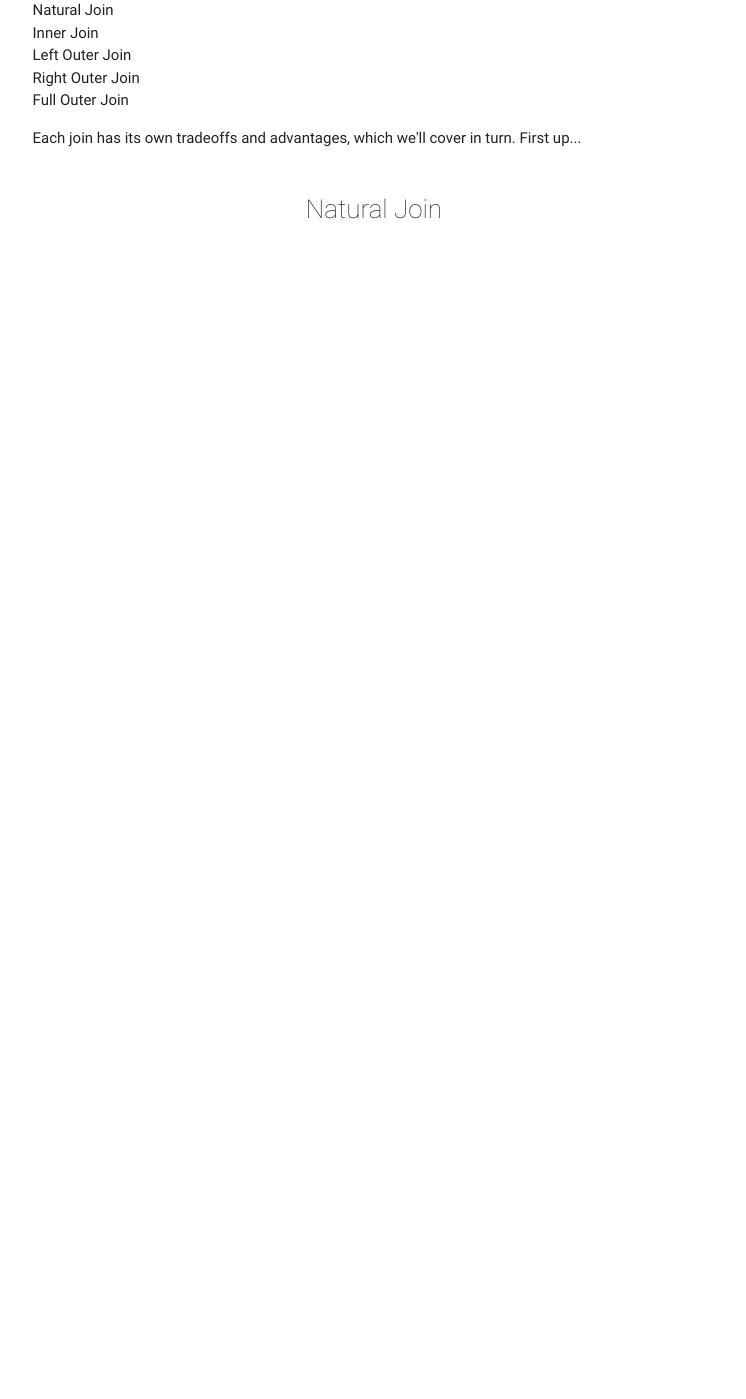
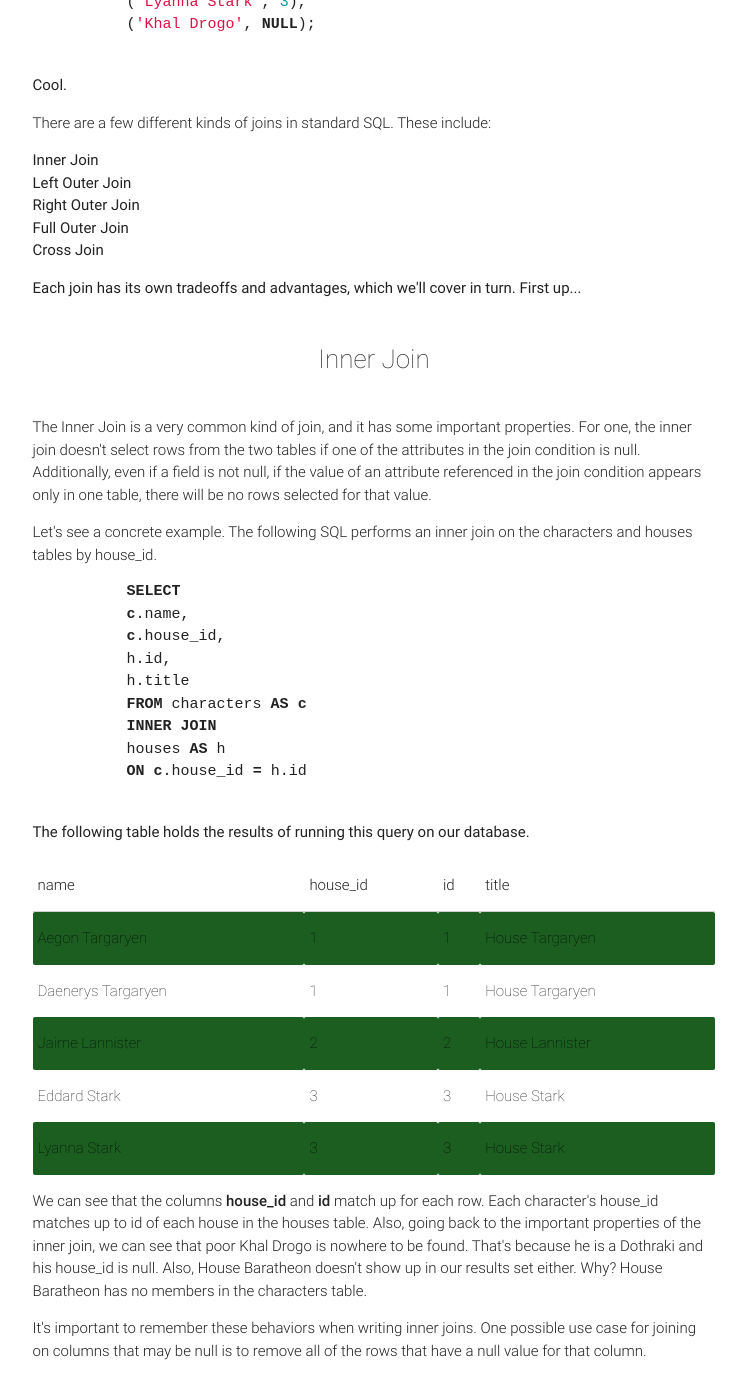
Before and after one commit to caneroj1/caneroj1.github.io, a Jekyll site: the page built from _posts/2015-10-01-databases-and-joins.html, in a window 1280 px wide and 1400 px high, scrolled down 1785 px. Shown: the whole window, without its empty margins (266-1012 px from the left). Built offline with Jekyll 4.4.1, drawn with Linux system fonts in a browser that asks for light colours; nearby versions of some CDN libraries; before the commit the page ends 2131 px from its top, so only the background shows below that; some of the changed text lies outside the part shown.

Commit message:
more updates to the joins post.

```diff
--- a/_posts/2015-10-01-databases-and-joins.html
+++ b/_posts/2015-10-01-databases-and-joins.html
@@ -43,6 +43,12 @@ Working with a database is often an integral part of developing software, and so
 <div class="blog-container">
   <div class="col s12">
     <p>
+      A SQL Join is a kind of operation that combines the information from two database tables
+      where certain conditions are met. Going back to the Amazon example, we could join the table holding
+      information about one's account to a table holding information about orders in order to get all of the information
+      for a user and their orders together.
+    </p>
+    <p>
       Before we can start doing any SQL, let's first create our table. I like Game of Thrones, so that's the theme of this post's SQL. It's important to note that
       I'm also using postgreSQL in all of the examples.
       {% highlight sql %}
@@ -66,9 +72,10 @@ Working with a database is often an integral part of developing software, and so
       {% highlight sql %}
       INSERT INTO houses (title)
       VALUES
-      ('Targaryen'),
-      ('Lannister'),
-      ('Stark');
+      ('House Targaryen'),
+      ('House Lannister'),
+      ('House Stark'),
+      ('House Baratheon');
 
       INSERT INTO characters (name, house_id)
       VALUES
@@ -76,7 +83,8 @@ Working with a database is often an integral part of developing software, and so
       ('Daenerys Targaryen', 1),
       ('Jaime Lannister', 2),
       ('Eddard Stark', 3),
-      ('Lyanna Stark', 3);
+      ('Lyanna Stark', 3),
+      ('Khal Drogo', NULL);
       {% endhighlight %}
 
       Cool.
@@ -84,11 +92,11 @@ Working with a database is often an integral part of developing software, and so
     <p>
       There are a few different kinds of joins in standard SQL. These include:
       <ul>
-        <li>Natural Join</li>
         <li>Inner Join</li>
         <li>Left Outer Join</li>
         <li>Right Outer Join</li>
         <li>Full Outer Join</li>
+        <li>Cross Join</li>
       </ul>
       Each join has its own tradeoffs and advantages, which we'll cover in turn. First up...
     </p>
@@ -96,12 +104,84 @@ Working with a database is often an integral part of developing software, and so
 </div>
 
 <h3 class="blog-header">
-  Natural Join
+  Inner Join
 </h3>
 
 <div class="blog-container">
   <div class="col s12">
     <p>
+      The Inner Join is a very common kind of join, and it has some important properties. For one,
+      the inner join doesn't select rows from the two tables if one of the attributes in the join condition is null.
+      Additionally, even if a field is not null, if the value of an attribute referenced in the join condition appears only
+      in one table, there will be no rows selected for that value.
+    </p>
+    <p>
+      Let's see a concrete example. The following SQL performs an inner join
+      on the characters and houses tables by house_id.
+      {% highlight sql %}
+      SELECT
+      c.name,
+      c.house_id,
+      h.id,
+      h.title
+      FROM characters AS c
+      INNER JOIN
+      houses AS h
+      ON c.house_id = h.id
+      {% endhighlight %}
+      The following table holds the results of running this query on our database.
+    </p>
+    <table class="striped">
+      <thead>
+        <tr>
+          <th>name</th>
+          <th>house_id</th>
+          <th>id</th>
+          <th>title</th>
+        </tr>
+      </thead>
+      <tbody>
+        <tr>
+          <td>Aegon Targaryen</td>
+          <td>1</td>
+          <td>1</td>
+          <td>House Targaryen</td>
+        </tr>
+        <tr>
+          <td>Daenerys Targaryen</td>
+          <td>1</td>
+          <td>1</td>
+          <td>House Targaryen</td>
+        </tr>
+        <tr>
+          <td>Jaime Lannister</td>
+          <td>2</td>
+          <td>2</td>
+          <td>House Lannister</td>
+        </tr>
+        <tr>
+          <td>Eddard Stark</td>
+          <td>3</td>
+          <td>3</td>
+          <td>House Stark</td>
+        </tr>
+        <tr>
+          <td>Lyanna Stark</td>
+          <td>3</td>
+          <td>3</td>
+          <td>House Stark</td>
+        </tr>
+      </tbody>
+    </table>
+    <p>
+      We can see that the columns <strong>house_id</strong> and <strong>id</strong> match up for each row.
+      Each character's house_id matches up to id of each house in the houses table. Also, going back to the important properties
+      of the inner join, we can see that poor Khal Drogo is nowhere to be found. That's because he is a Dothraki and his house_id is null.
+      Also, House Baratheon doesn't show up in our results set either. Why? House Baratheon has no members in the characters table.
+    </p>
+    <p>
+      It's important to remember these behaviors when writing inner joins. One possible use case for joining on columns
+      that may be null is to remove all of the rows that have a null value for that column.
     </p>
   </div>
 </div>
```
